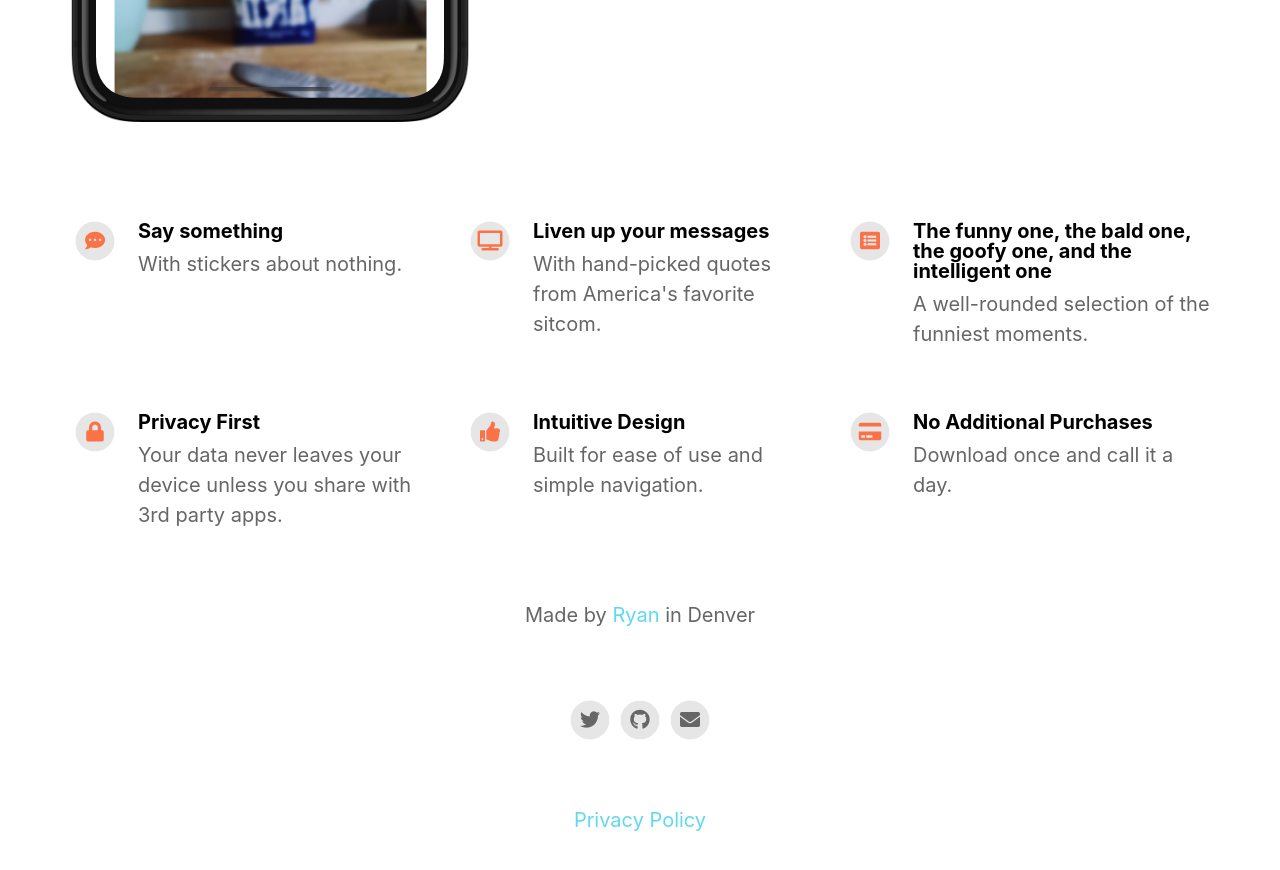
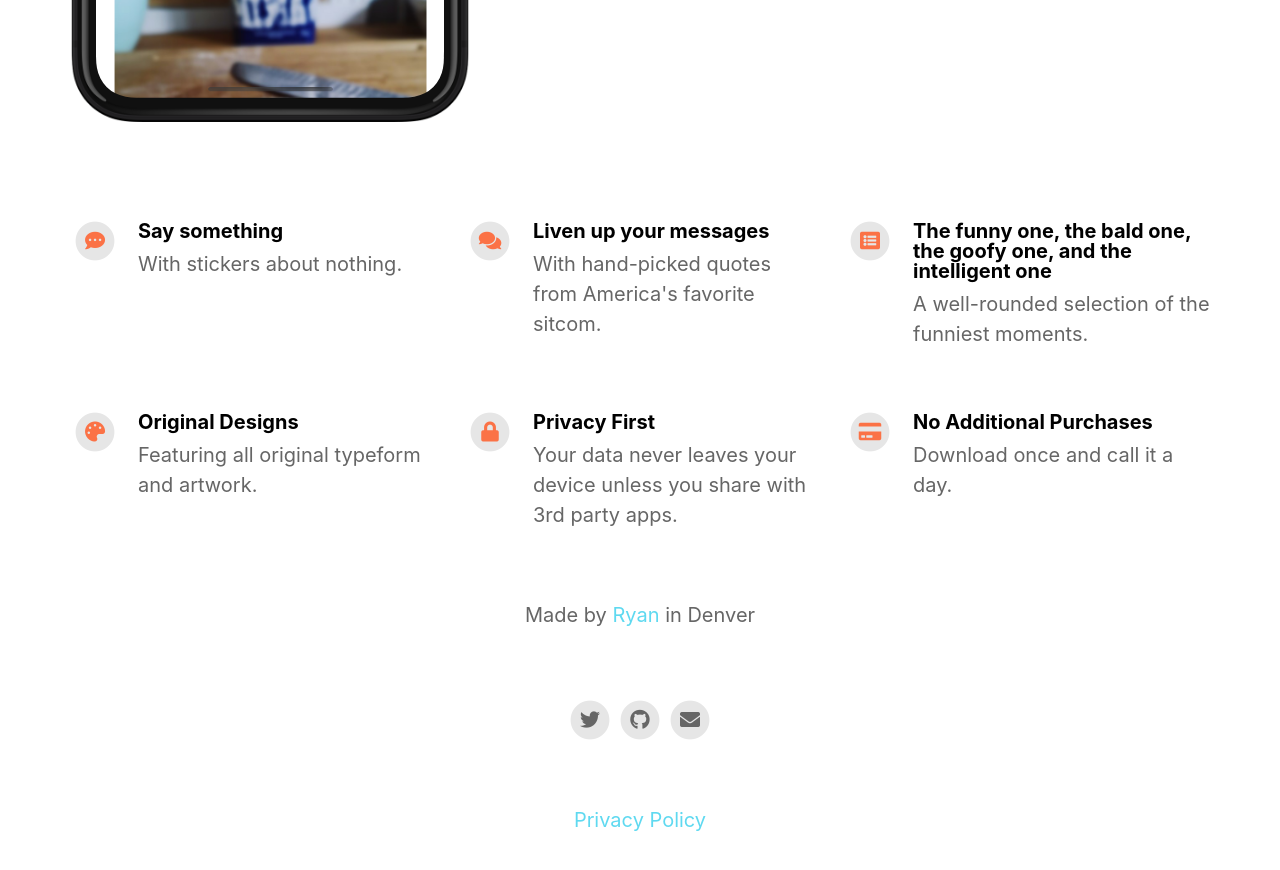
Before and after one commit to sonasapps/stickers, a Jekyll site: the page built from index.html, in a window 1280 px wide and 900 px high, scrolled down 863 px. Shown: the top 870 px of the window. Built offline with Jekyll 4.4.1, drawn with Linux system fonts in a browser that asks for light colours; nearby versions of some CDN libraries.

Commit message:
Update _config.yml

```diff
--- a/_config.yml
+++ b/_config.yml
@@ -40,19 +40,19 @@ features                                  :
 
   - title                                 : Liven up your messages
     description                           : With hand-picked quotes from America's favorite sitcom.
-    fontawesome_icon_name                 : tv
+    fontawesome_icon_name                 : comments
 
   - title                                 : The funny one, the bald one, the goofy one, and the intelligent one
     description                           : A well-rounded selection of the funniest moments.
     fontawesome_icon_name                 : list-alt
 
+  - title                                 : Original Designs
+    description                           : Featuring all original typeform and artwork.
+    fontawesome_icon_name                 : palette
+
   - title                                 : Privacy First
     description                           : Your data never leaves your device unless you share with 3rd party apps.
     fontawesome_icon_name                 : lock
-
-  - title                                 : Intuitive Design
-    description                           : Built for ease of use and simple navigation.
-    fontawesome_icon_name                 : thumbs-up
 
   - title                                 : No Additional Purchases
     description                           : Download once and call it a day.
```
